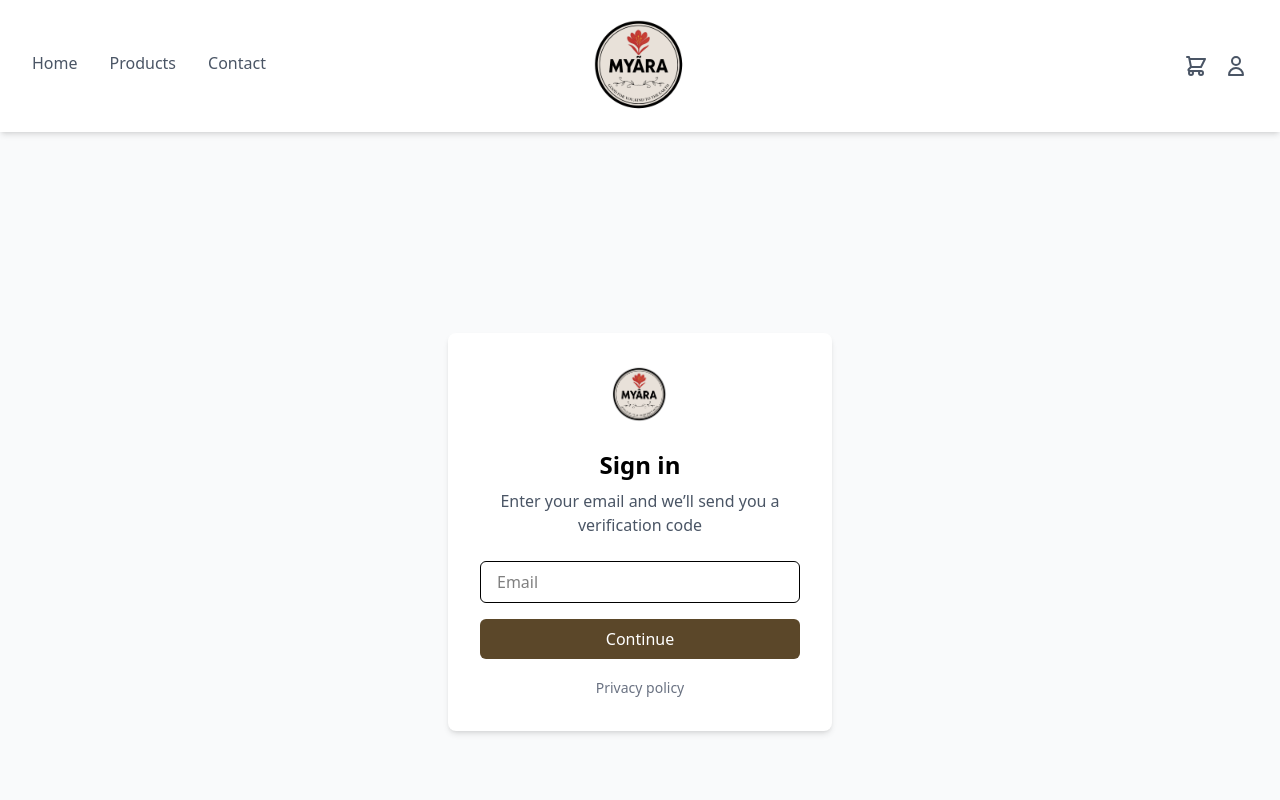
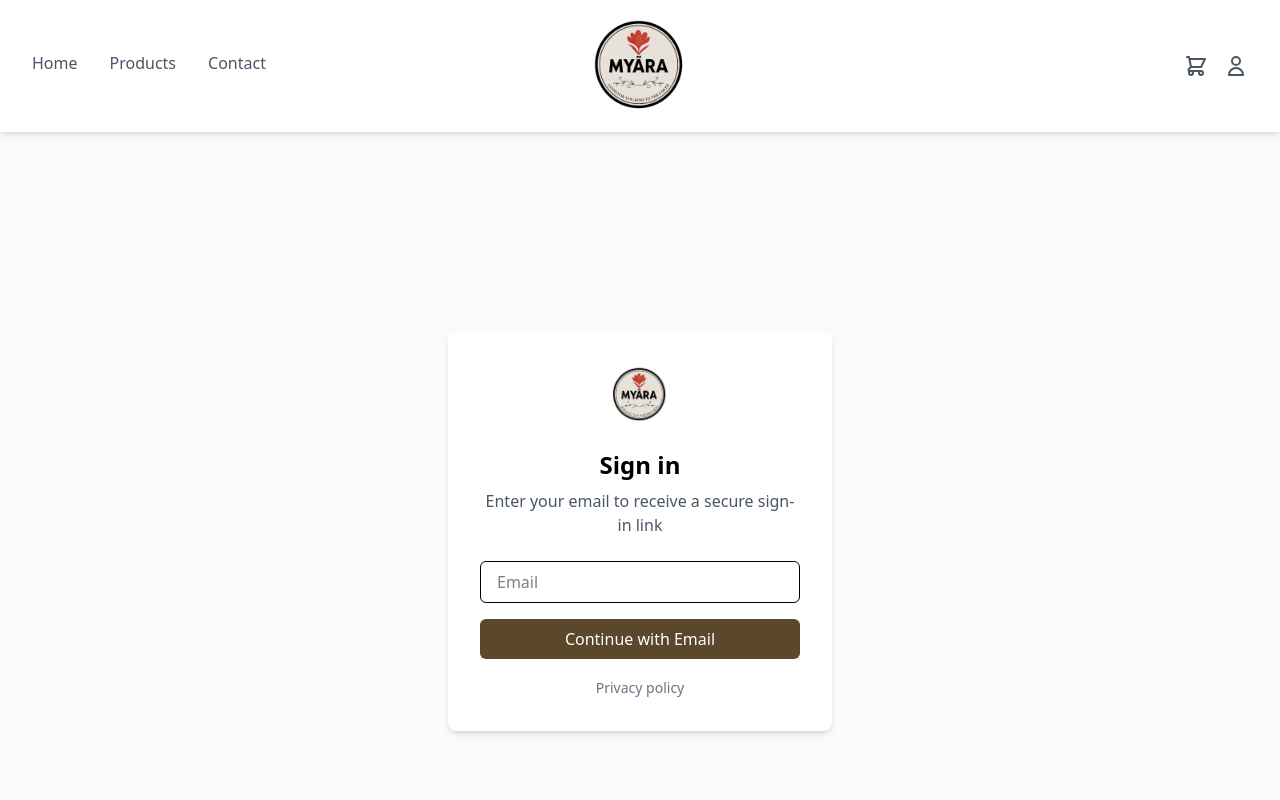
Before and after one commit to TU7SHAR/Mayra, a Next.js app: page /Login in a window 1280 px wide. Shown: the top 800 px of the page. Built offline with nearby package versions, Linux system fonts and the light colour scheme.

Commit message:
Add cart and login functionality

```diff
--- a/app/Login/page.jsx
+++ b/app/Login/page.jsx
@@ -1,27 +1,27 @@
 "use client";
 
+import { signIn } from "next-auth/react"; // Import from next-auth/react
 import { useState } from "react";
 import Image from "next/image";
 import Link from "next/link";
 
 export default function LoginPage() {
-  const [step, setStep] = useState("email"); // 'email' or 'otp'
   const [email, setEmail] = useState("");
-  const [otp, setOtp] = useState("");
+  const [message, setMessage] = useState(""); // To give user feedback
 
-  const handleContinue = (e) => {
+  const handleSubmit = async (e) => {
     e.preventDefault();
-    // TODO: Add backend logic here to send OTP to the user's email
-    console.log(`Sending OTP to ${email}...`);
-    setStep("otp"); // Move to the next step
-  };
-
-  const handleVerify = (e) => {
-    e.preventDefault();
-    // TODO: Add backend logic here to verify the OTP
-    console.log(`Verifying OTP ${otp} for email ${email}...`);
-    // On success, you would redirect the user:
-    // router.push('/dashboard');
+    setMessage("Sending your sign-in link...");
+    try {
+      // This calls the NextAuth backend we just created
+      await signIn("resend", { email, redirect: false });
+      setMessage(
+        `A sign-in link has been sent to ${email}. Please check your inbox.`
+      );
+    } catch (error) {
+      setMessage("An error occurred. Please try again.");
+      console.error("Sign in error", error);
+    }
   };
 
   return (
@@ -31,11 +31,10 @@ export default function LoginPage() {
           <Image src="/logo.png" alt="Myara Logo" width={60} height={60} />
         </div>
 
-        {step === "email" && (
-          <form onSubmit={handleContinue}>
+        <form onSubmit={handleSubmit}>
           <h1 className="text-2xl font-bold text-center mb-2">Sign in</h1>
           <p className="text-gray-600 text-center mb-6">
-              Enter your email and we’ll send you a verification code
+            Enter your email to receive a secure sign-in link
           </p>
           <div className="mb-4">
             <label htmlFor="email" className="sr-only">
@@ -48,15 +47,20 @@ export default function LoginPage() {
               onChange={(e) => setEmail(e.target.value)}
               placeholder="Email"
               required
-                className="w-full px-4 py-2 border rounded-md focus:outline-none focus:ring-2 focus:ring-blue-500"
+              className="w-full px-4 py-2 border rounded-md focus:outline-none focus:ring-2 focus:ring-[#5B4729]"
             />
           </div>
           <button
             type="submit"
-              className="w-full bg-[#5B4729] text-white py-2 rounded-md hover:bg-[#5B4700] transition duration-300"
+            className="w-full bg-[#5B4729] text-white py-2 rounded-md hover:bg-[#8A7256] transition duration-300"
           >
-              Continue
+            Continue with Email
           </button>
+
+          {message && (
+            <p className="text-center text-sm text-gray-600 mt-4">{message}</p>
+          )}
+
           <div className="text-center mt-4">
             <Link
               href="/privacy"
@@ -66,47 +70,6 @@ export default function LoginPage() {
             </Link>
           </div>
         </form>
-        )}
-
-        {step === "otp" && (
-          <form onSubmit={handleVerify}>
-            <h1 className="text-2xl font-bold text-center mb-2">
-              Check your email
-            </h1>
-            <p className="text-gray-600 text-center mb-6">
-              A 6-digit code has been sent to <br /> <strong>{email}</strong>
-            </p>
-            <div className="mb-4">
-              <label htmlFor="otp" className="sr-only">
-                Verification Code
-              </label>
-              <input
-                type="text"
-                id="otp"
-                value={otp}
-                onChange={(e) => setOtp(e.target.value)}
-                placeholder="6-digit code"
-                required
-                maxLength={6}
-                className="w-full px-4 py-2 border rounded-md text-center tracking-[0.5em] focus:outline-none focus:ring-2 focus:ring-blue-500"
-              />
-            </div>
-            <button
-              type="submit"
-              className="w-full bg-blue-600 text-white py-2 rounded-md hover:bg-blue-700 transition duration-300"
-            >
-              Verify
-            </button>
-            <div className="text-center mt-4">
-              <button
-                onClick={() => setStep("email")}
-                className="text-sm text-gray-500 hover:underline"
-              >
-                Use a different email
-              </button>
-            </div>
-          </form>
-        )}
       </div>
     </div>
   );
--- /dev/null
+++ b/app/api/auth/[...nextauth]/route.jsx
@@ -0,0 +1,43 @@
+// app/api/auth/[...nextauth]/route.js
+
+import NextAuth from "next-auth";
+import Email from "next-auth/providers/email";
+import { Resend } from "resend"; // Import the Resend SDK directly
+
+// Initialize the Resend client with your API key
+const resend = new Resend(process.env.AUTH_RESEND_KEY);
+
+const { handlers, auth, signIn, signOut } = NextAuth({
+  providers: [
+    Email({
+      from: "Myara Organics <onboarding@resend.dev>", // This is what the user will see
+
+      // This function tells NextAuth exactly how to send the email using Resend
+      sendVerificationRequest: async ({ identifier: email, url }) => {
+        try {
+          const { data, error } = await resend.emails.send({
+            from: "Myara Organics <onboarding@resend.dev>",
+            to: email,
+            subject: "Sign in to Myara Organics",
+            html: `
+              <p>Hi there,</p>
+              <p>Click the link below to sign in to your account.</p>
+              <a href="${url}"><strong>Sign In</strong></a>
+              <p>If you did not request this email, you can safely ignore it.</p>
+            `,
+          });
+
+          if (error) {
+            console.error({ error });
+            throw new Error("Failed to send verification email.");
+          }
+        } catch (error) {
+          console.error("Failed to send verification email:", error);
+          throw new Error("Failed to send verification email.");
+        }
+      },
+    }),
+  ],
+});
+
+export const { GET, POST } = handlers;
--- /dev/null
+++ b/app/components/AuthProvider.jsx
@@ -0,0 +1,6 @@
+"use client";
+import { SessionProvider } from "next-auth/react";
+
+export default function AuthProvider({ children }) {
+  return <SessionProvider>{children}</SessionProvider>;
+}
--- a/app/layout.js
+++ b/app/layout.js
@@ -4,6 +4,7 @@ import Header from "./components/Header";
 import Footer from "./components/Footer";
 import Subscription from "./components/Subscription";
 import { CartProvider } from "./context/CartContext";
+import AuthProvider from "./components/AuthProvider";
 
 const geistSans = Geist({
   variable: "--font-geist-sans",
@@ -26,12 +27,14 @@ export default function RootLayout({ children }) {
       <body
         className={`${geistSans.variable} ${geistMono.variable} antialiased`}
       >
+        <AuthProvider>
           <CartProvider>
             <Header />
             <main>{children}</main> {/* Page content will be injected here */}
             <Subscription />
             <Footer />
           </CartProvider>
+        </AuthProvider>
       </body>
     </html>
   );
--- a/package.json
+++ b/package.json
@@ -8,9 +8,13 @@
     "start": "next start"
   },
   "dependencies": {
+    "@react-email/render": "^1.2.3",
+    "next": "15.5.3",
+    "next-auth": "^4.24.11",
+    "nodemailer": "^6.10.1",
     "react": "19.1.0",
     "react-dom": "19.1.0",
-    "next": "15.5.3"
+    "resend": "^6.1.0"
   },
   "devDependencies": {
     "@tailwindcss/postcss": "^4",
```
Also changed, not shown: 2 other files (tests, documents, lock files or other folders). Lines whose indentation alone changed are shown as unchanged.
